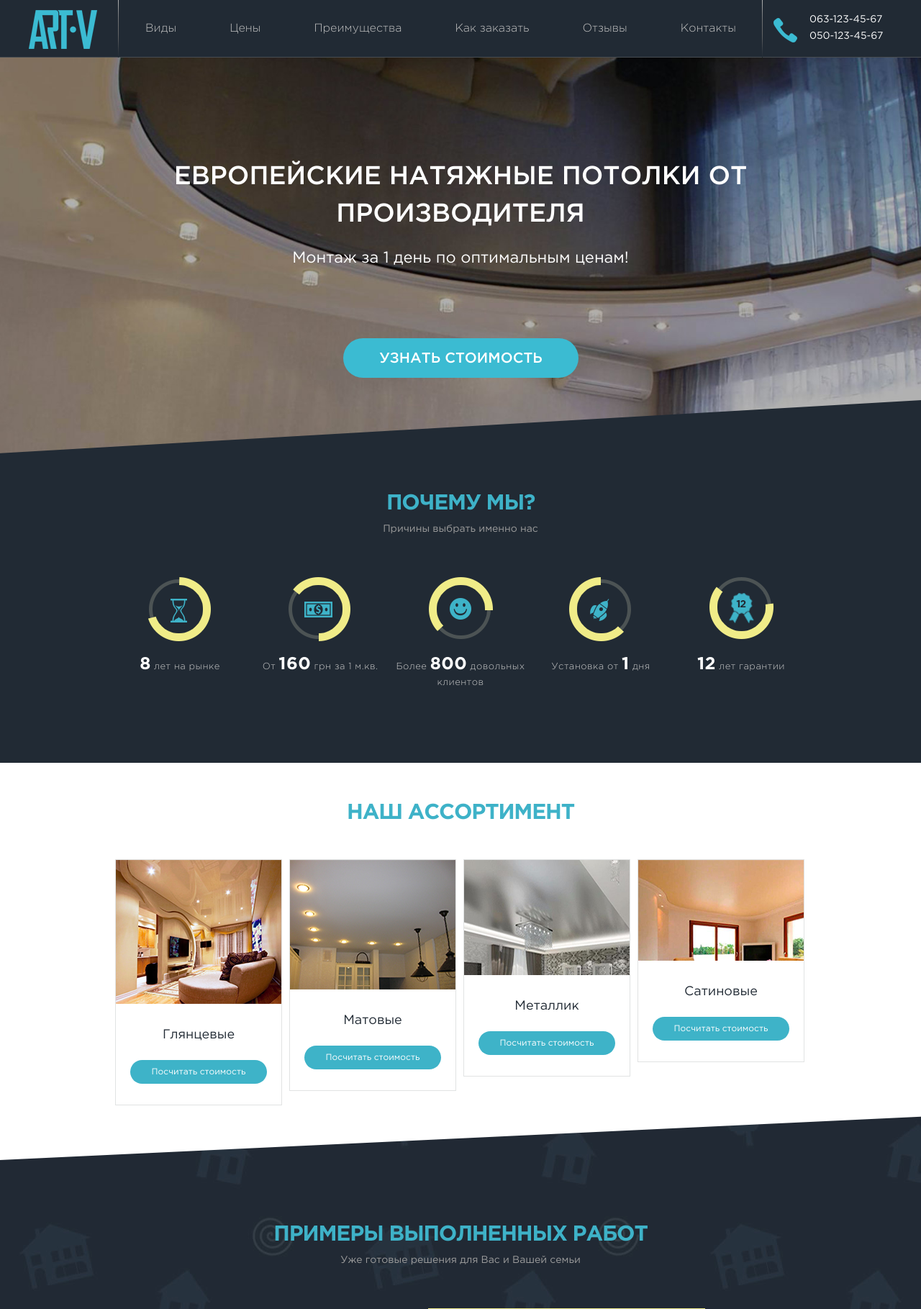
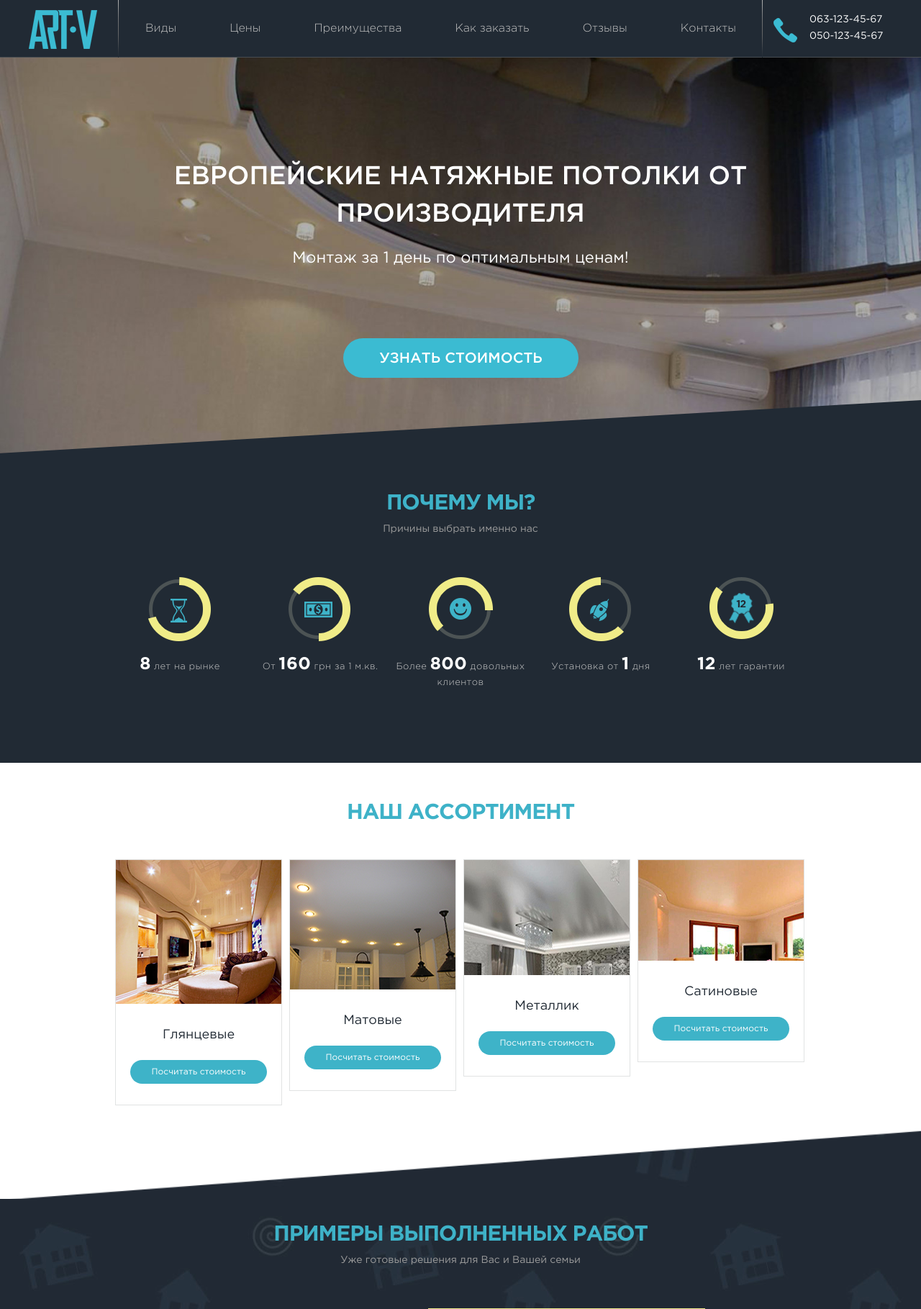
Before and after one commit to LoveWebDesign/Stretch-Ceiling, a PHP site: page / in a window 1280 px wide. Shown: the top 1819 px of the page at 72% size. Run offline with PHP 8.4, Linux system fonts and the light colour scheme.

```diff
--- a/css/styles.css
+++ b/css/styles.css
@@ -125,7 +125,7 @@ nav {
 
 
 header {
-
+	background: url('../images/main.jpg') no-repeat;
 	background-size: cover;
 	height: 650px;
 	margin: 0 auto;
@@ -391,7 +391,7 @@ h1	{
 }
 
 .texture-angle {
-	background: url('../images/texture-angle-1.png') no-repeat;
+	background: url('../images/texture-angle.png') no-repeat;
 	background-size: cover;
 	height: 169px;
 	position: absolute;
```
